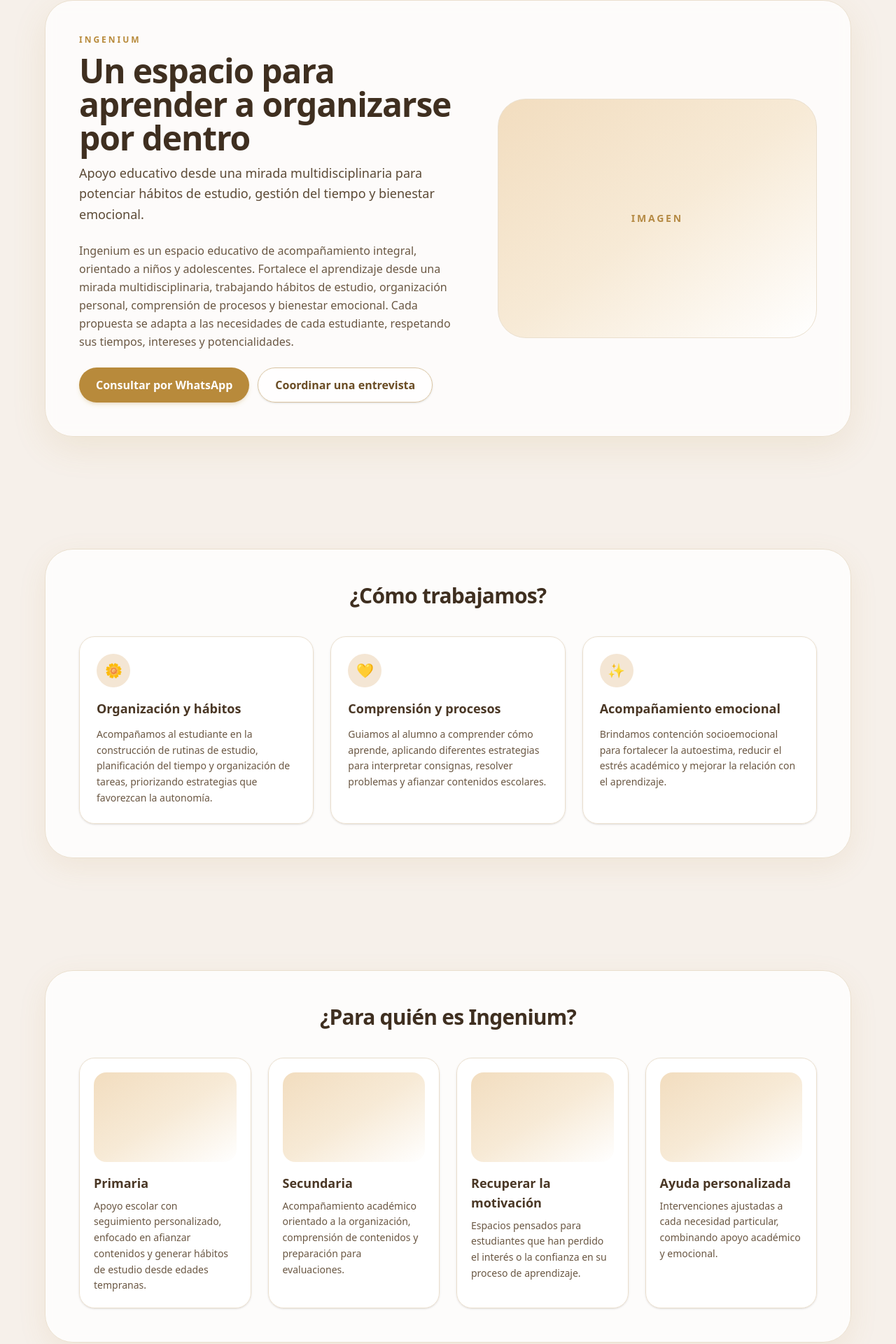
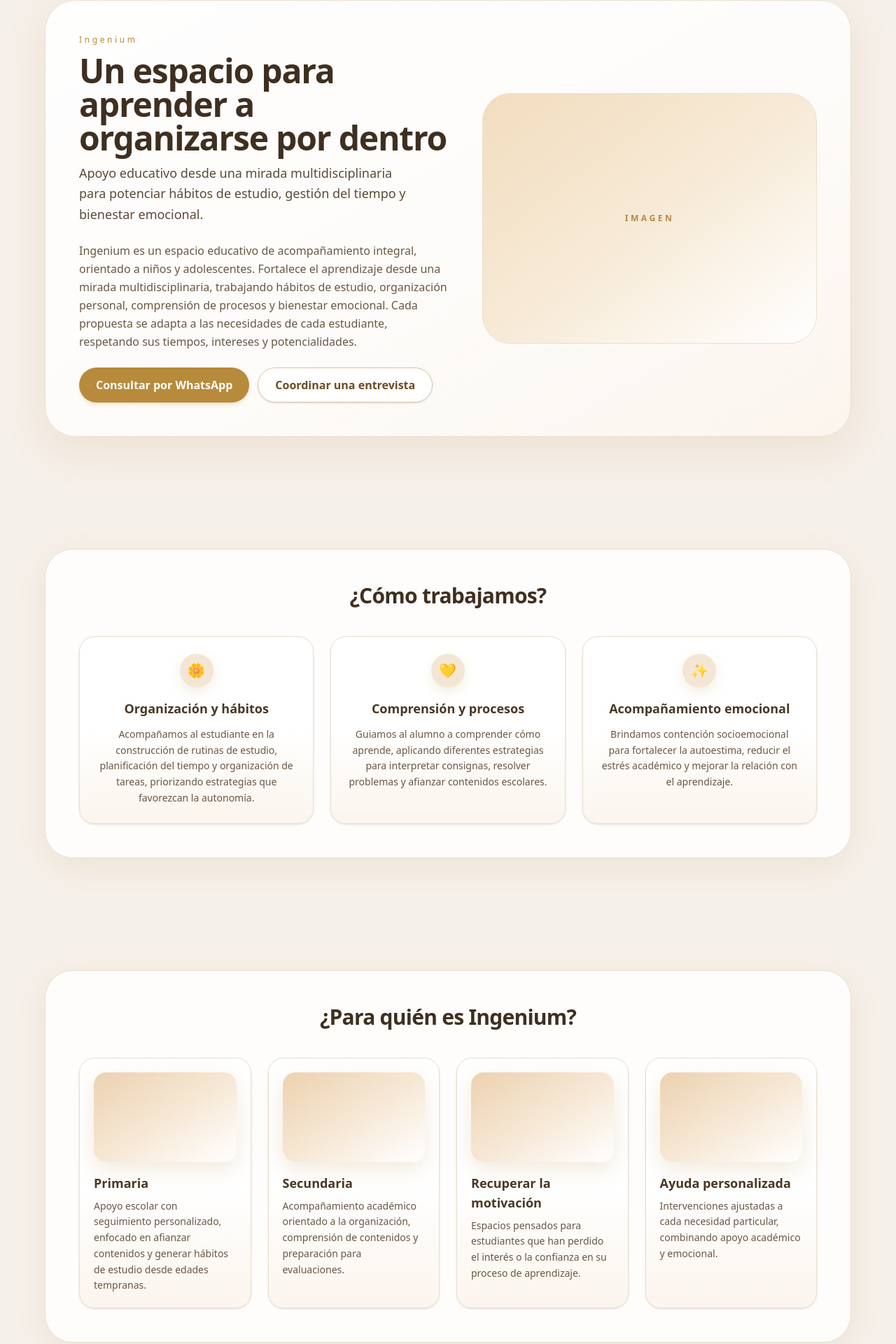
Before and after one commit to Teksi75/ingenium-web, a Next.js app: page / in a window 1280 px wide. Shown: the part 96-2016 px from the top of the page at 70% size. Built offline with nearby package versions, Linux system fonts and the light colour scheme.

Commit message:
Refine home styling to match mockup

```diff
--- a/components/sections/Audience.tsx
+++ b/components/sections/Audience.tsx
@@ -6,7 +6,7 @@ export default function Audience() {
 
   return (
     <Section id="para-quien">
-      <div className="rounded-[2.5rem] border border-[#eadfce] bg-white/80 p-8 shadow-[0_12px_40px_rgba(184,138,59,0.1)] backdrop-blur sm:p-12">
+      <div className="rounded-[2.5rem] border border-[#eadfce] bg-white/85 p-8 shadow-[0_12px_40px_rgba(184,138,59,0.12)] backdrop-blur sm:p-12">
         <div className="space-y-10">
           <div className="text-center">
             <h2 className="text-2xl font-semibold tracking-tight text-[#3f2f20] sm:text-3xl">
@@ -17,9 +17,9 @@ export default function Audience() {
             {audience.items.map((item) => (
               <div
                 key={item.title}
-                className="flex h-full flex-col gap-4 rounded-3xl border border-[#eadfce] bg-white/90 p-5 shadow-sm"
+                className="flex h-full flex-col gap-4 rounded-3xl border border-[#eadfce] bg-gradient-to-b from-white/95 via-white/90 to-[#fbf5ed] p-5 shadow-sm"
               >
-                <div className="h-32 w-full rounded-2xl bg-gradient-to-br from-[#f2ddbf] via-[#f7ead6] to-white" />
+                <div className="h-32 w-full rounded-2xl bg-gradient-to-br from-[#ecd2b0] via-[#f6e7d4] to-white shadow-[0_10px_30px_rgba(184,138,59,0.18)]" />
                 <div className="space-y-2">
                   <h3 className="text-lg font-semibold text-[#4a3725]">
                     {item.title}
--- a/components/sections/Conditions.tsx
+++ b/components/sections/Conditions.tsx
@@ -6,7 +6,7 @@ export default function Conditions() {
 
   return (
     <Section id="condiciones">
-      <div className="rounded-[2.5rem] border border-[#eadfce] bg-white/80 p-8 shadow-[0_12px_40px_rgba(184,138,59,0.1)] backdrop-blur sm:p-12">
+      <div className="rounded-[2.5rem] border border-[#eadfce] bg-white/85 p-8 shadow-[0_12px_40px_rgba(184,138,59,0.12)] backdrop-blur sm:p-12">
         <div className="space-y-6">
           <h2 className="text-2xl font-semibold tracking-tight text-[#3f2f20] sm:text-3xl">
             {conditions.title}
--- a/components/sections/ContactCTA.tsx
+++ b/components/sections/ContactCTA.tsx
@@ -6,10 +6,10 @@ export default function ContactCTA() {
 
   return (
     <Section id="contacto" className="pb-20">
-      <div className="rounded-[2.5rem] border border-[#eadfce] bg-gradient-to-br from-white/90 via-white/80 to-[#f7efe4] p-8 shadow-[0_12px_40px_rgba(184,138,59,0.12)] backdrop-blur sm:p-12">
+      <div className="rounded-[2.75rem] border border-[#eadfce] bg-gradient-to-br from-white/90 via-white/80 to-[#f7efe4] p-8 shadow-[0_16px_50px_rgba(184,138,59,0.14)] backdrop-blur sm:p-12">
         <div className="grid gap-8 lg:grid-cols-[1.2fr_0.8fr] lg:items-center">
           <div className="space-y-4">
-            <p className="text-xs font-semibold uppercase tracking-[0.25em] text-[#B88A3B]">
+            <p className="text-xs font-medium tracking-[0.3em] text-[#B88A3B]">
               {brand.name}
             </p>
             <h2 className="text-2xl font-semibold tracking-tight text-[#3f2f20] sm:text-3xl">
@@ -20,7 +20,7 @@ export default function ContactCTA() {
               estudiante y proponer un plan de acompañamiento a medida.
             </p>
           </div>
-          <div className="space-y-4 rounded-3xl border border-[#eadfce] bg-white/80 p-6 text-left shadow-sm">
+          <div className="space-y-4 rounded-3xl border border-[#eadfce] bg-white/85 p-6 text-left shadow-sm">
             <p className="text-sm font-semibold text-[#4a3725]">
               Contacto
             </p>
--- a/components/sections/Hero.tsx
+++ b/components/sections/Hero.tsx
@@ -6,21 +6,21 @@ export default function Hero() {
 
   return (
     <Section className="pt-20 sm:pt-24">
-      <div className="rounded-[2.5rem] border border-[#eadfce] bg-white/75 p-8 shadow-[0_16px_50px_rgba(184,138,59,0.12)] backdrop-blur sm:p-12">
-        <div className="grid gap-10 lg:grid-cols-[1.1fr_0.9fr] lg:items-center">
+      <div className="rounded-[2.75rem] border border-[#eadfce] bg-gradient-to-br from-white/90 via-white/80 to-[#fbf5ed] p-8 shadow-[0_18px_60px_rgba(184,138,59,0.14)] backdrop-blur sm:p-12">
+        <div className="grid gap-12 lg:grid-cols-[1.05fr_0.95fr] lg:items-center">
           <div className="space-y-6">
             <div className="space-y-3">
-              <p className="text-xs font-semibold uppercase tracking-[0.25em] text-[#B88A3B]">
+              <p className="text-xs font-medium tracking-[0.3em] text-[#B88A3B]">
                 {brand.name}
               </p>
-              <h1 className="text-3xl font-semibold tracking-tight text-[#3f2f20] sm:text-4xl lg:text-5xl">
+              <h1 className="text-balance text-3xl font-semibold tracking-tight text-[#3f2f20] sm:text-4xl lg:text-5xl">
                 {hero.title}
               </h1>
-              <p className="text-base leading-relaxed text-[#5c4a36] sm:text-lg">
+              <p className="text-pretty text-base leading-relaxed text-[#5c4a36] sm:text-lg">
                 {hero.subtitle}
               </p>
             </div>
-            <p className="text-sm leading-relaxed text-[#6a5743] sm:text-base">
+            <p className="text-pretty text-sm leading-relaxed text-[#6a5743] sm:text-base">
               {brand.intro}
             </p>
             <div className="flex flex-col gap-3 sm:flex-row">
@@ -32,14 +32,14 @@ export default function Hero() {
               </a>
               <a
                 href={hero.ctaSecondary.href}
-                className="inline-flex w-full items-center justify-center rounded-full border border-[#d9c3a1] bg-white/70 px-6 py-3 text-sm font-semibold text-[#6b4d25] shadow-sm transition hover:translate-y-0.5 hover:border-[#cfae7a] sm:w-auto sm:text-base"
+                className="inline-flex w-full items-center justify-center rounded-full border border-[#d9c3a1] bg-white/80 px-6 py-3 text-sm font-semibold text-[#6b4d25] shadow-sm transition hover:translate-y-0.5 hover:border-[#cfae7a] sm:w-auto sm:text-base"
               >
                 {hero.ctaSecondary.label}
               </a>
             </div>
           </div>
           <div className="relative">
-            <div className="flex aspect-[4/3] items-center justify-center rounded-[2.5rem] border border-[#eadfce] bg-gradient-to-br from-[#f2ddbf] via-[#f7ead6] to-white text-sm font-semibold uppercase tracking-[0.2em] text-[#b58a44]">
+            <div className="flex aspect-[4/3] items-center justify-center rounded-[2.5rem] border border-[#eadfce] bg-gradient-to-br from-[#f2ddbf] via-[#f7ead6] to-white text-xs font-semibold uppercase tracking-[0.3em] text-[#b58a44]">
               Imagen
             </div>
           </div>
--- a/components/sections/HowWeWork.tsx
+++ b/components/sections/HowWeWork.tsx
@@ -8,7 +8,7 @@ export default function HowWeWork() {
 
   return (
     <Section id="como-trabajamos">
-      <div className="rounded-[2.5rem] border border-[#eadfce] bg-white/80 p-8 shadow-[0_12px_40px_rgba(184,138,59,0.1)] backdrop-blur sm:p-12">
+      <div className="rounded-[2.5rem] border border-[#eadfce] bg-white/85 p-8 shadow-[0_12px_40px_rgba(184,138,59,0.12)] backdrop-blur sm:p-12">
         <div className="space-y-10">
           <div className="text-center">
             <h2 className="text-2xl font-semibold tracking-tight text-[#3f2f20] sm:text-3xl">
@@ -19,9 +19,9 @@ export default function HowWeWork() {
             {howWeWork.items.map((item, index) => (
               <div
                 key={item.title}
-                className="flex h-full flex-col gap-4 rounded-3xl border border-[#eadfce] bg-white/90 p-6 text-left shadow-sm"
+                className="flex h-full flex-col gap-4 rounded-3xl border border-[#eadfce] bg-gradient-to-b from-white/90 via-white/90 to-[#fbf5ed] p-6 text-center shadow-sm"
               >
-                <div className="flex h-12 w-12 items-center justify-center rounded-full bg-[#f4e6d4] text-xl">
+                <div className="mx-auto flex h-12 w-12 items-center justify-center rounded-full bg-[#f4e6d4] text-xl shadow-[0_6px_16px_rgba(184,138,59,0.15)]">
                   {icons[index]}
                 </div>
                 <div className="space-y-3">
```
